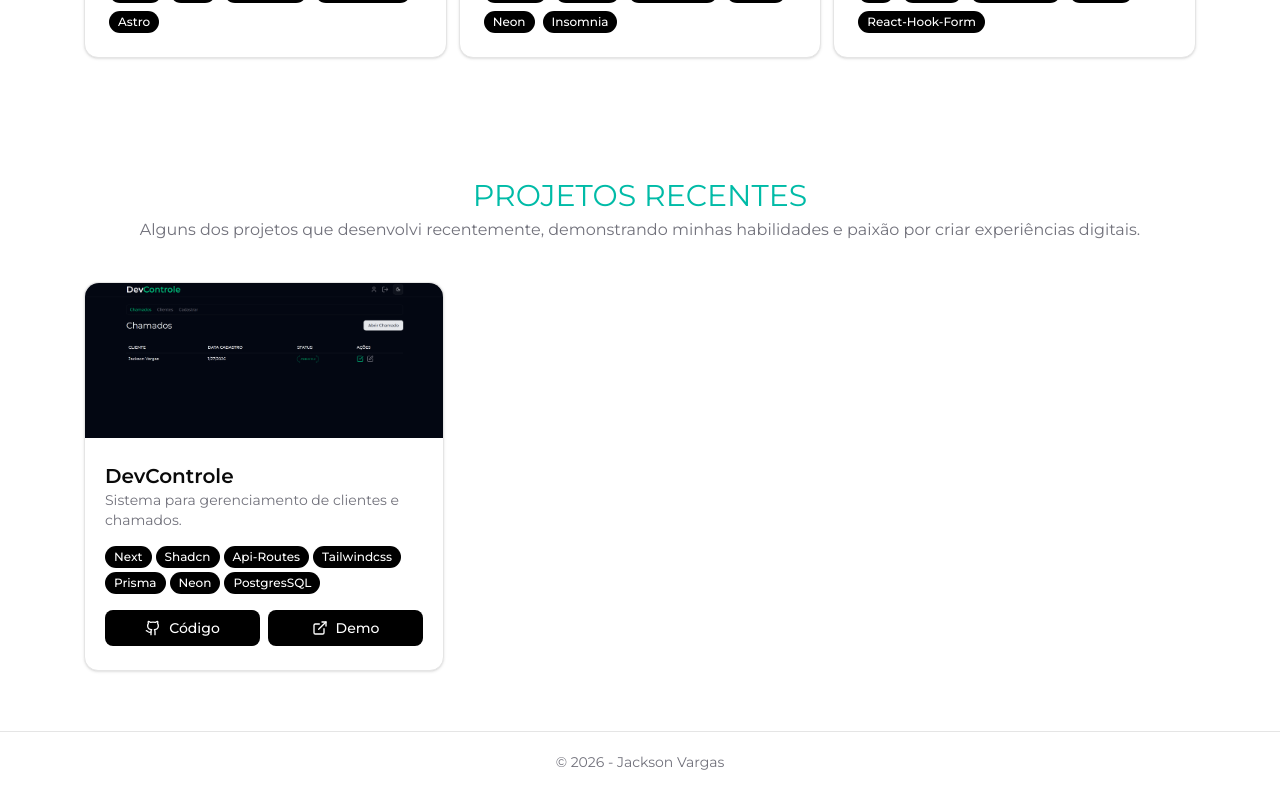
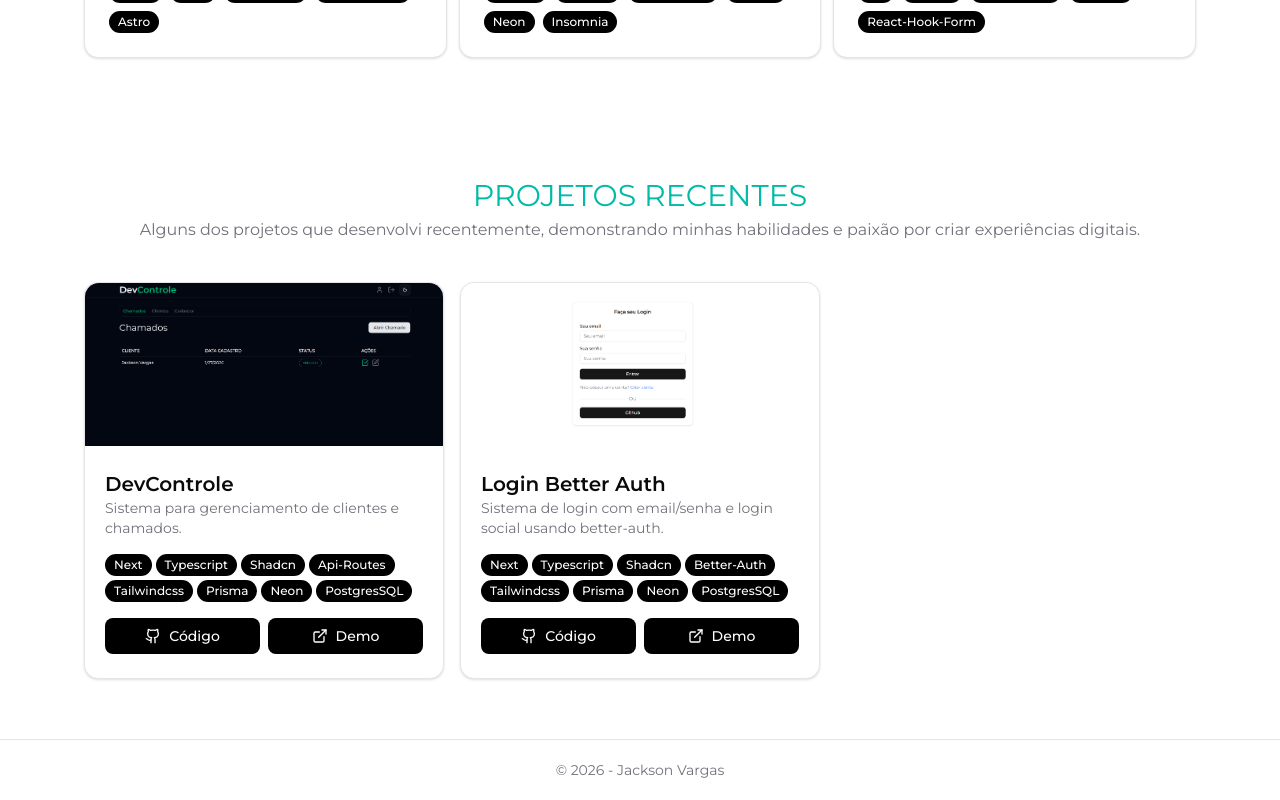
Before and after one commit to jacksonVargas/portfolio-next, a Next.js app: page / in a window 1280 px wide. Shown: the part 1650-2450 px from the top of the page. Built offline with nearby package versions, Linux system fonts and the light colour scheme.

Commit message:
add-new-project

```diff
--- a/src/components/projects/projects.ts
+++ b/src/components/projects/projects.ts
@@ -1,8 +1,8 @@
 import { StaticImageData } from 'next/image'
 
-import { Github } from 'lucide-react'
-
+// Imagens
 import devControle from '@/assets/dev-controle.png'
+import login from '@/assets/login.png'
 
 export interface ProjectsProps {
   id: number
@@ -22,6 +22,7 @@ export const projects: ProjectsProps[] = [
     info: 'Sistema para gerenciamento de clientes e chamados.',
     tecs: [
       'Next',
+      'Typescript',
       'Shadcn',
       'Api-Routes',
       'Tailwindcss',
@@ -32,4 +33,22 @@ export const projects: ProjectsProps[] = [
     linkGit: 'https://github.com/jacksonVargas/dev_controle_app',
     linkPrev: 'https://dev-controle-app.vercel.app/',
   },
+  {
+    id: 2,
+    image: login,
+    title: 'Login Better Auth',
+    info: 'Sistema de login com email/senha e login social usando better-auth.',
+    tecs: [
+      'Next',
+      'Typescript',
+      'Shadcn',
+      'Better-Auth',
+      'Tailwindcss',
+      'Prisma',
+      'Neon',
+      'PostgresSQL',
+    ],
+    linkGit: 'https://github.com/jacksonVargas/login-better-auth',
+    linkPrev: 'https://login-better-auth.vercel.app/login',
+  },
 ]
```
Also changed, not shown: src/assets/login.png (added).
